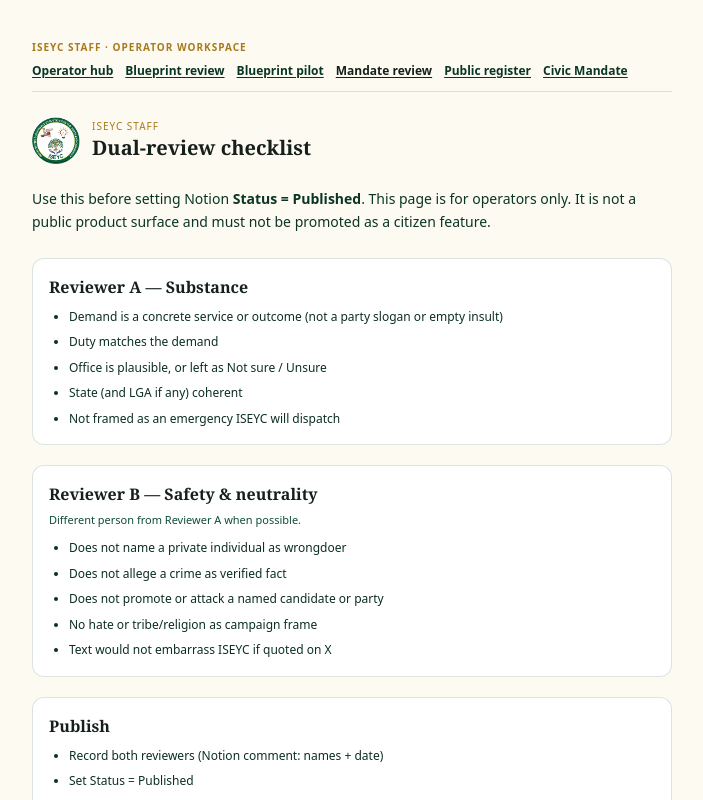
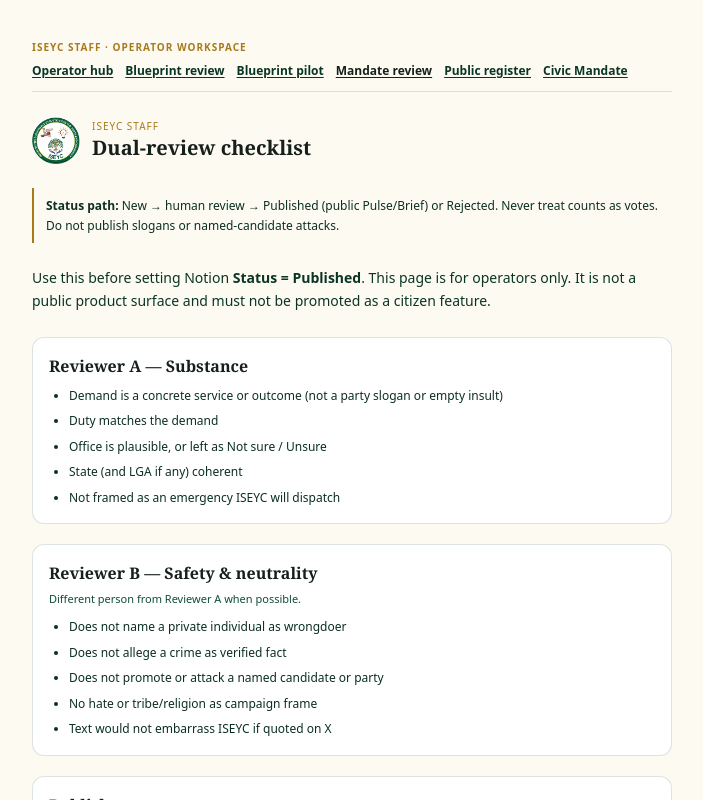
Before and after one commit to mrzulqarnainnadabo/2027-street-mandate, a Next.js app: page /operators/mandate-review in a window 1280 px wide. Shown: the top 800 px of the page, without its empty margins (288-991 px from the left). Built offline with nearby package versions, Linux system fonts and the light colour scheme.

Commit message:
ux: operator mandate-review status path callout

```diff
--- a/app/operators/mandate-review/page.tsx
+++ b/app/operators/mandate-review/page.tsx
@@ -26,6 +26,12 @@ export default function MandateReviewPage() {
         </div>
       </div>
 
+      <p className="mb-6 border-l-2 border-gold-600 bg-cream/80 px-3 py-2 text-xs leading-relaxed text-forest-800">
+        <strong className="font-semibold">Status path:</strong> New → human review → Published
+        (public Pulse/Brief) or Rejected. Never treat counts as votes. Do not publish slogans or
+        named-candidate attacks.
+      </p>
+
       <p className="text-sm leading-relaxed text-forest-700">
         Use this before setting Notion <strong>Status = Published</strong>. This page is for operators
         only. It is not a public product surface and must not be promoted as a citizen feature.
@@ -45,7 +51,7 @@ export default function MandateReviewPage() {
 
         <section className="rounded-xl border border-forest-500/15 bg-white p-4">
           <h2 className="font-display text-base font-bold text-forest-900">
-            Reviewer B — Safety &amp; neutrality
+            Reviewer B — Safety & neutrality
           </h2>
           <p className="mt-1 text-[11px] text-forest-500">Different person from Reviewer A when possible.</p>
           <ul className="mt-2 list-disc space-y-1.5 pl-5 text-xs leading-relaxed">
```
